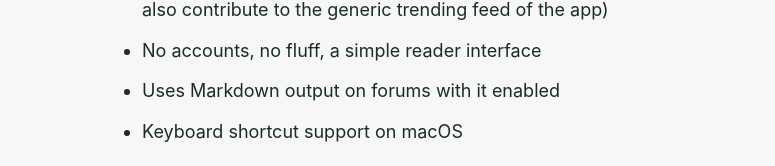
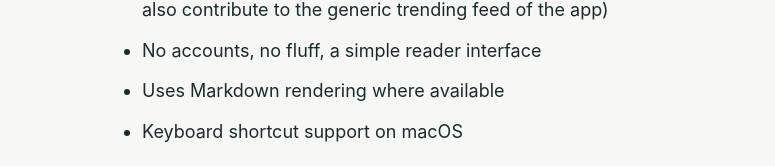
Before and after one commit to pmusaraj/forum-index-website, a website: page public/index.html in a window 1280 px wide. Shown: the part 1189-1355 px from the top of the page, without its empty margins (252-1027 px from the left). Drawn offline with Linux system fonts and the light colour scheme; no server answers.

Commit message:
Refine homepage Markdown feature wording

```diff
--- a/public/index.html
+++ b/public/index.html
@@ -38,7 +38,7 @@
         <li>Quickly read and scan new topics in tech, gaming, AI, jobs, sports, open source and more</li>
         <li>Read, bookmark and flag to build your own smart feed (and also contribute to the generic trending feed of the app)</li>
         <li>No accounts, no fluff, a simple reader interface</li>
-        <li>Uses Markdown output on forums with it enabled</li>
+        <li>Uses Markdown rendering where available</li>
         <li>Keyboard shortcut support on macOS</li>
       </ul>
       <p class="description"><strong>The Forum Index</strong> is a Discourse forum reader app. It's a quick way to see what's new in thousands of independent communities. The app also helps you pick the subjects you like and fine-tune your own For You feed over time.</p>
```
